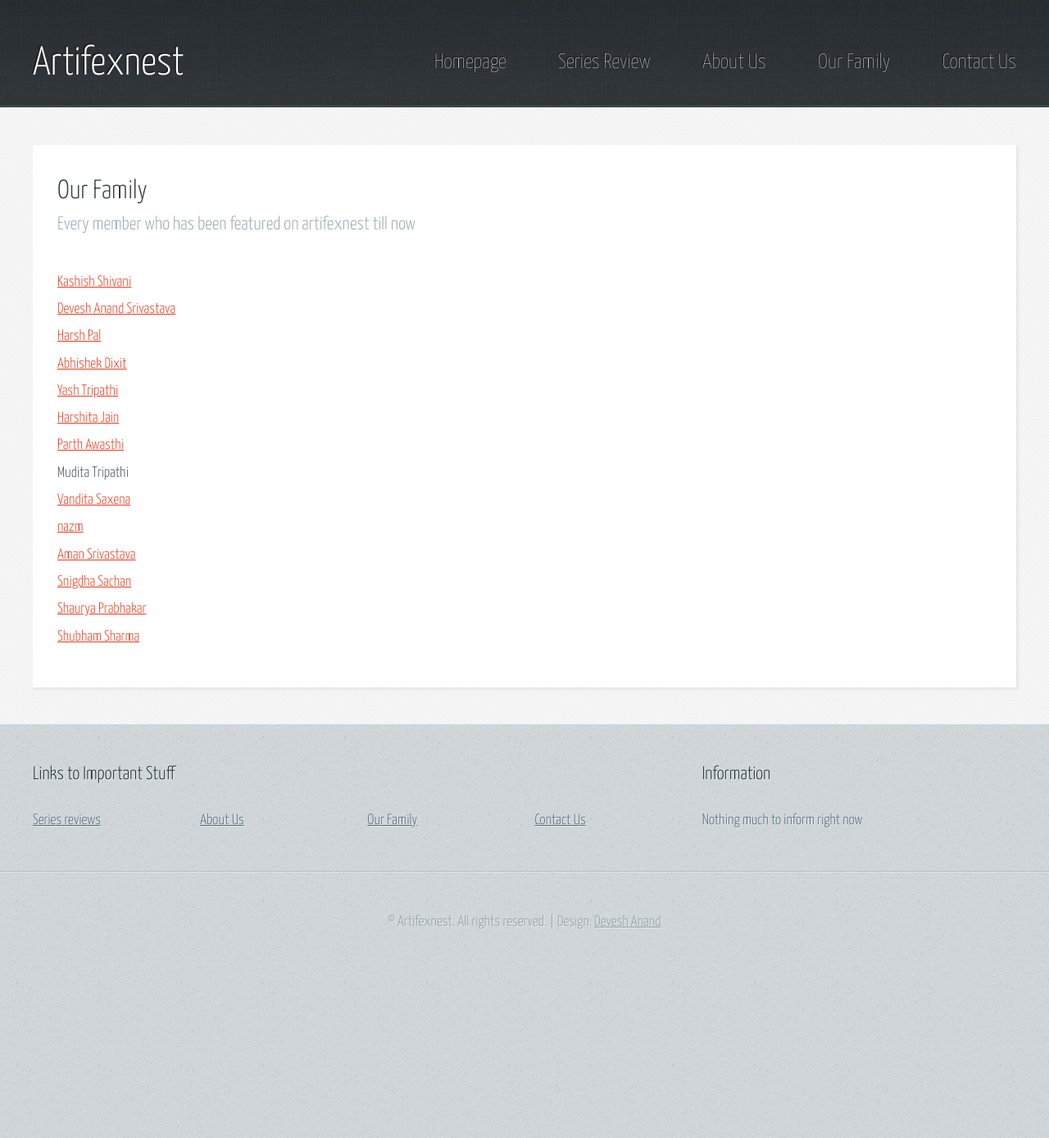
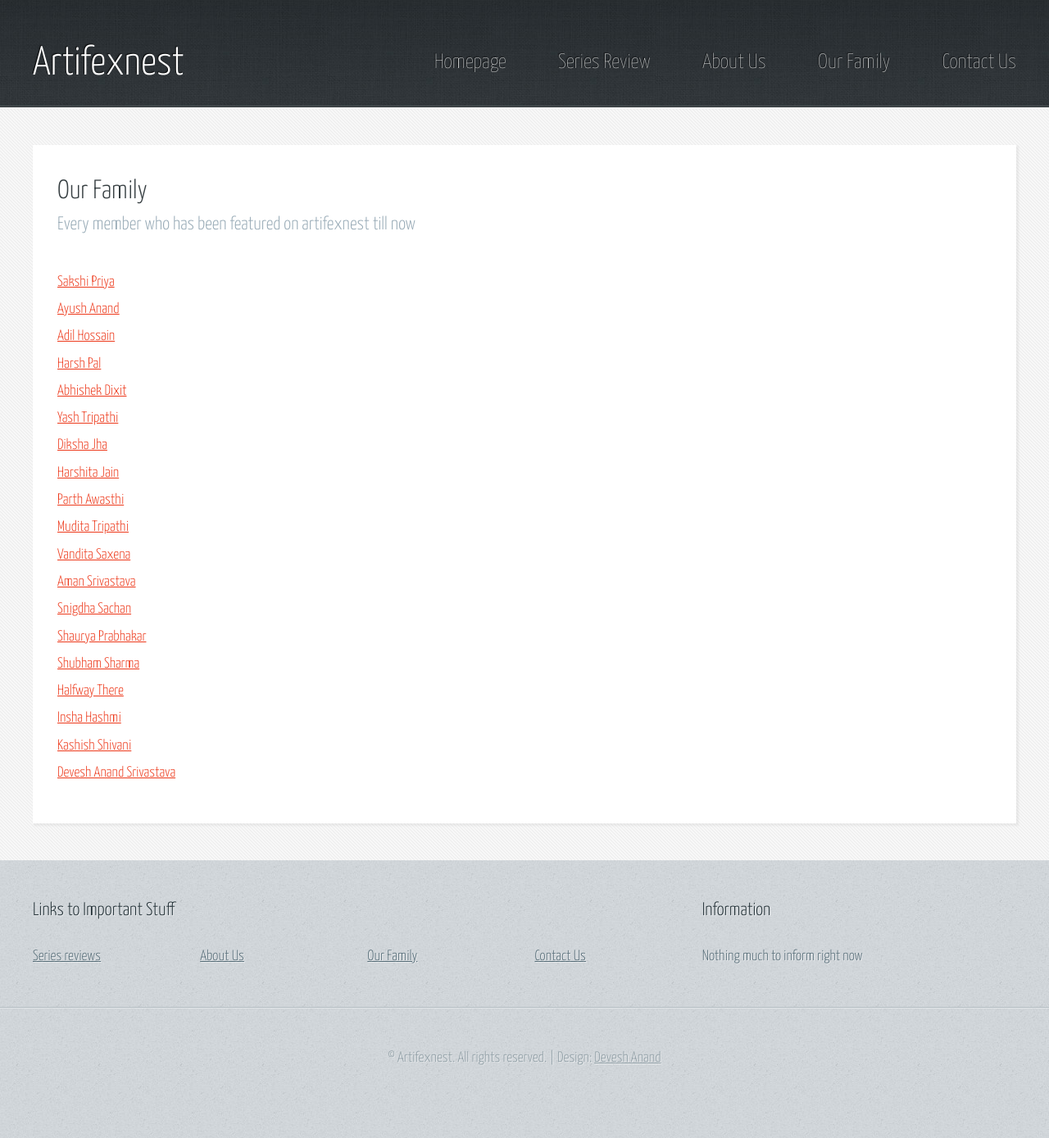
Before and after one commit to artifexnest/artifexnest.github.io, a Jekyll site: the page built from _posts/2020-04-17-ourfamily.md, in a window 1280 px wide. Shown: the whole page at 82% size. Built offline with Jekyll 4.4.1, drawn with Linux system fonts in a browser that asks for light colours.

Commit message:
finally done

```diff
--- a/_posts/2020-04-17-ourfamily.md
+++ b/_posts/2020-04-17-ourfamily.md
@@ -5,9 +5,12 @@ subtitle: Every member who has been featured on artifexnest till now
 permalink: /onecolumn/
 ---
 <ul>
-    <li><a href="https://www.instagram.com/shivkashi_here" target="_blank">Kashish Shivani</a></li>
 
-    <li><a href="https://www.instagram.com/dev_anand_here" target="_blank">Devesh Anand Srivastava</a></li>
+    <li><a href="https://www.instagram.com/sparky.writing" target="_blank">Sakshi Priya</a></li>
+
+    <li><a href="https://www.instagram.com/ayushanand._" target="_blank">Ayush Anand</a></li>
+
+    <li><a href="https://www.instagram.com/adil_zaykaa_snaps" target="_blank">Adil Hossain</a></li>
 
     <li><a href="https://www.instagram.com/its_hp8" target="_blank">Harsh Pal</a></li>
 
@@ -16,15 +19,15 @@ permalink: /onecolumn/
 
     <li><a href="https://www.instagram.com/yashtripathi9" target="_blank">Yash Tripathi</a></li>
 
+    <li><a href="https://www.instagram.com/ll_dikshaa_ll" target="_blank">Diksha Jha</a></li>
+
     <li><a href="https://www.instagram.com/harshi.003" target="_blank">Harshita Jain</a></li>
 
     <li><a href="https://www.instagram.com/__naim_ish" target="_blank">Parth Awasthi</a></li>
 
-    <li>Mudita Tripathi</li>
+    <li><a href="https://in.pinterest.com/muditatripathi/" target="_blank">Mudita Tripathi</a></li>
 
     <li><a href="https://www.instagram.com/lemonide_swigger__" target="_blank">Vandita Saxena</a></li>
-
-    <li><a href="https://www.instagram.com/sparky.writing" target="_blank">nazm</a></li>
 
     <li><a href="https://www.instagram.com/amansrivastava_official" target="_blank">Aman Srivastava</a></li>
 
@@ -34,4 +37,12 @@ permalink: /onecolumn/
 
     <li><a href="https://www.instagram.com/expa_shubhamsharma" target="_blank">Shubham Sharma</a></li>
 
+    <li><a href="https://www.instagram.com/halfway_thereee" target="_blank">Halfway There</a></li>
+
+    <li><a href="https://www.instagram.com/_insha_hashmi" target="_blank">Insha Hashmi</a></li>
+
+    <li><a href="https://www.instagram.com/shivkashi_here" target="_blank">Kashish Shivani</a></li>
+
+    <li><a href="https://www.instagram.com/dev_anand_here" target="_blank">Devesh Anand Srivastava</a></li>
+
 </ul>
```
